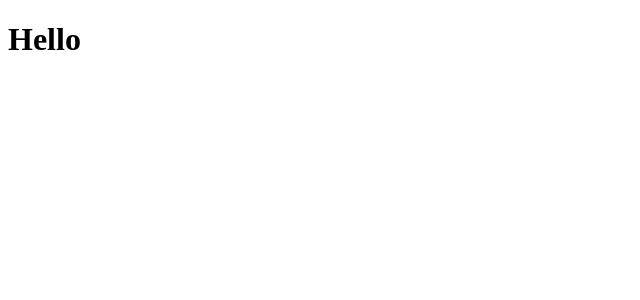
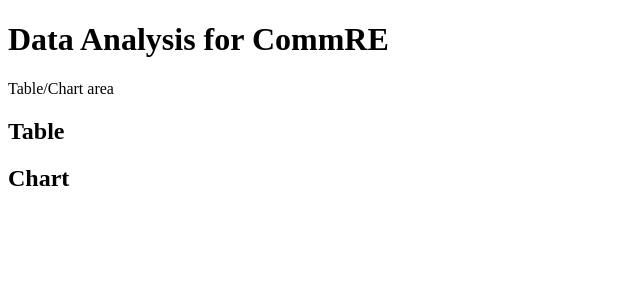
Before and after one commit to connorleee/CommRE, a React (Create React App) app: page / in a window 1280 px wide. Shown: the top 300 px of the page, without its empty margins (0-640 px from the left). Built offline with nearby package versions, Linux system fonts and the light colour scheme.

Commit message:
created backend API routes. Created basic components Chart, Header, and Table. Created basic page skeleton in react

```diff
--- a/package.json
+++ b/package.json
@@ -6,6 +6,7 @@
     "@testing-library/jest-dom": "^5.12.0",
     "@testing-library/react": "^11.2.6",
     "@testing-library/user-event": "^12.8.3",
+    "express": "^4.17.1",
     "react": "^17.0.2",
     "react-dom": "^17.0.2",
     "react-scripts": "4.0.3",
--- a/src/App.js
+++ b/src/App.js
@@ -1,7 +1,18 @@
+import Header from "./components/Header";
+import Table from "./components/Table";
+import Chart from "./components/Chart";
+
 function App() {
   return (
     <div className="App">
-      <h1>Hello</h1>
+      <Header />
+      <div>
+        <span>Table/Chart area</span>
+        <div>
+          <Table />
+          <Chart />
+        </div>
+      </div>
     </div>
   );
 }
--- /dev/null
+++ b/src/components/Chart.js
@@ -0,0 +1,9 @@
+const Chart = () => {
+  return (
+    <div>
+      <h2>Chart</h2>
+    </div>
+  );
+};
+
+export default Chart;
--- /dev/null
+++ b/src/components/Header.js
@@ -0,0 +1,9 @@
+const Header = () => {
+  return (
+    <div>
+      <h1>Data Analysis for CommRE</h1>
+    </div>
+  );
+};
+
+export default Header;
--- /dev/null
+++ b/src/components/Table.js
@@ -0,0 +1,9 @@
+const Table = () => {
+  return (
+    <div>
+      <h2>Table</h2>
+    </div>
+  );
+};
+
+export default Table;
--- a/src/index.css
+++ /dev/null
@@ -1,13 +0,0 @@
-body {
-  margin: 0;
-  font-family: -apple-system, BlinkMacSystemFont, 'Segoe UI', 'Roboto', 'Oxygen',
-    'Ubuntu', 'Cantarell', 'Fira Sans', 'Droid Sans', 'Helvetica Neue',
-    sans-serif;
-  -webkit-font-smoothing: antialiased;
-  -moz-osx-font-smoothing: grayscale;
-}
-
-code {
-  font-family: source-code-pro, Menlo, Monaco, Consolas, 'Courier New',
-    monospace;
-}
```
Also changed, not shown: server.js (added, +21 -0 lines), Sale-Data.csv (added).
